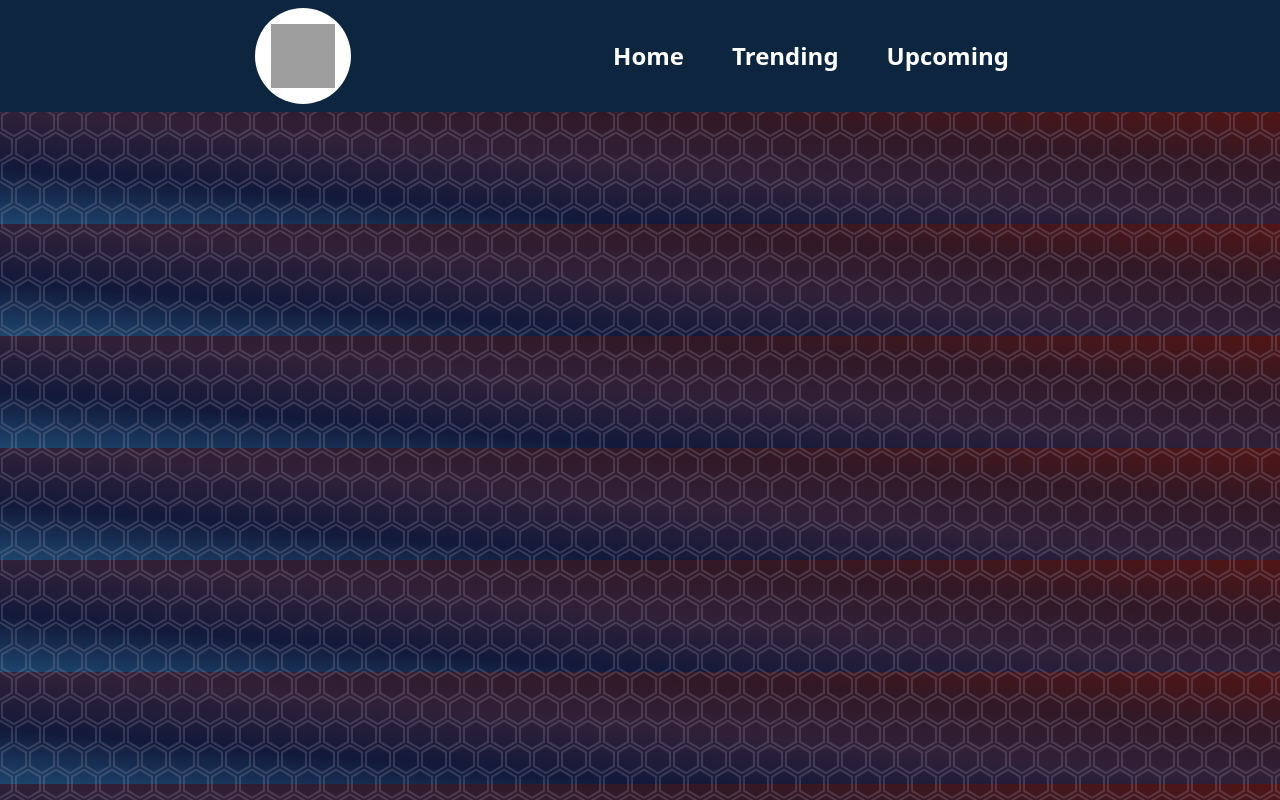
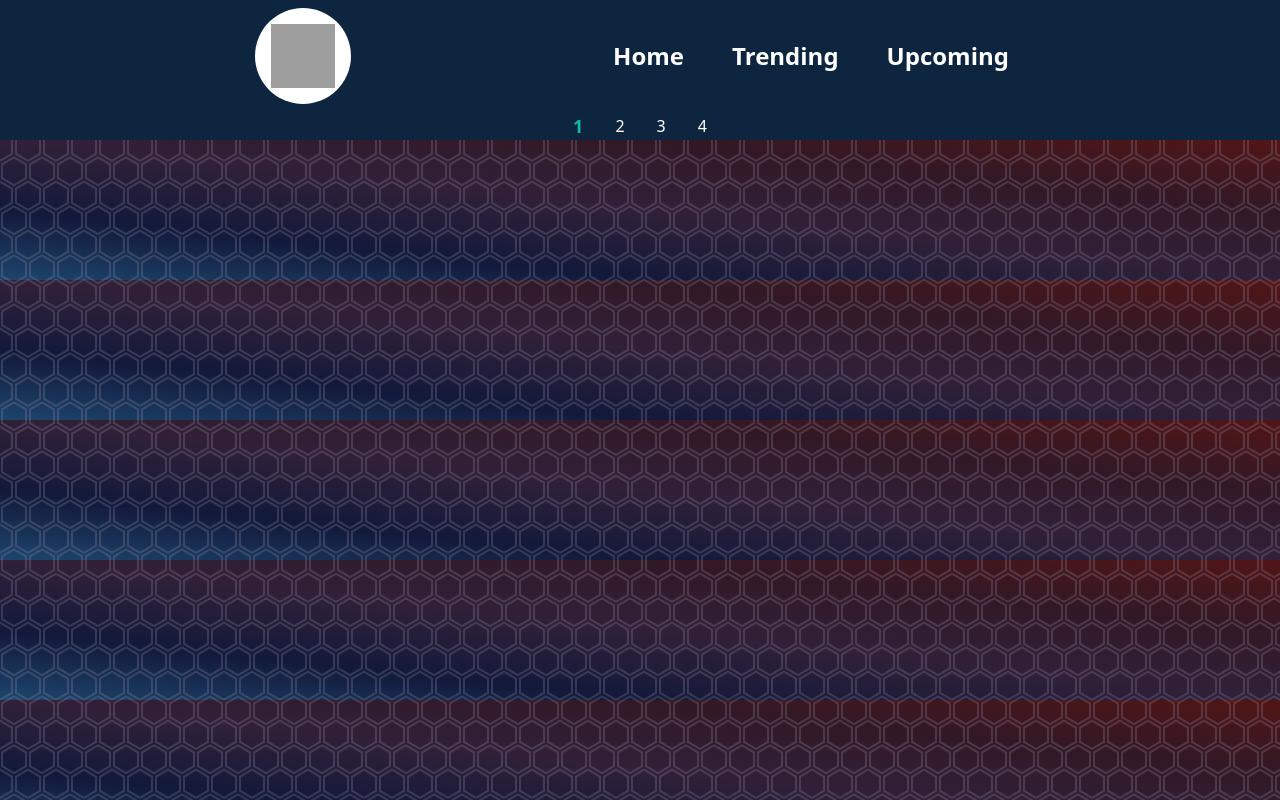
Before and after one commit to KestutisRuockus/portfolio, a React (Vite) app: page /tmdb-project in a window 1280 px wide. Built offline with nearby package versions, Linux system fonts and the light colour scheme; grey boxes are pictures that could not be loaded.

Commit message:
Pagination

```diff
--- a/src/projects/TMDB/TmdbIndex.jsx
+++ b/src/projects/TMDB/TmdbIndex.jsx
@@ -1,9 +1,11 @@
 import Navbar from "./src/Navbar";
+import Pagination from "./src/Pagination";
 
 export default function TmdbIndex() {
   return (
     <div className="bg-[#0d253f] w-full text-white">
       <Navbar />
+      <Pagination />
     </div>
   );
 }
--- /dev/null
+++ b/src/projects/TMDB/src/Pagination.jsx
@@ -0,0 +1,30 @@
+import { useState } from "react";
+
+export default function Pagination() {
+  const [page, setPage] = useState(1);
+  const totalPages = [1, 2, 3, 4, 5, 6, 7, 8, 9, 10, 11, 12, 13, 14, 15];
+
+  return (
+    <>
+      <ul className="flex justify-center items-center gap-8">
+        {totalPages.map((number) =>
+          number < page - 3 || number > page + 3 ? (
+            ""
+          ) : (
+            <li
+              onClick={() => setPage(number)}
+              className={`cursor-pointer ${
+                number === page
+                  ? "text-teal-500 font-bold text-lg cursor-text"
+                  : ""
+              }`}
+              key={`page-${number}`}
+            >
+              {number}
+            </li>
+          )
+        )}
+      </ul>
+    </>
+  );
+}
```
